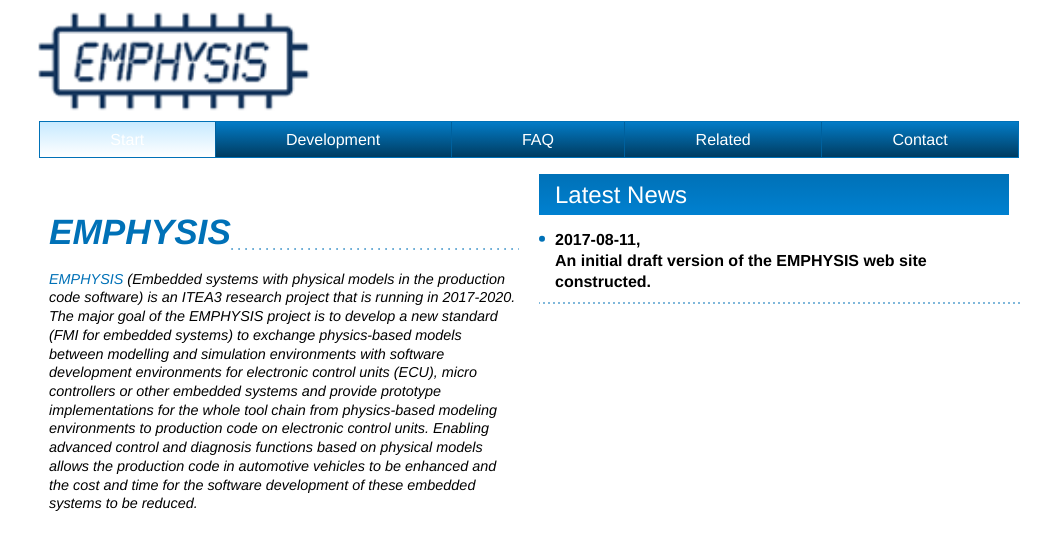
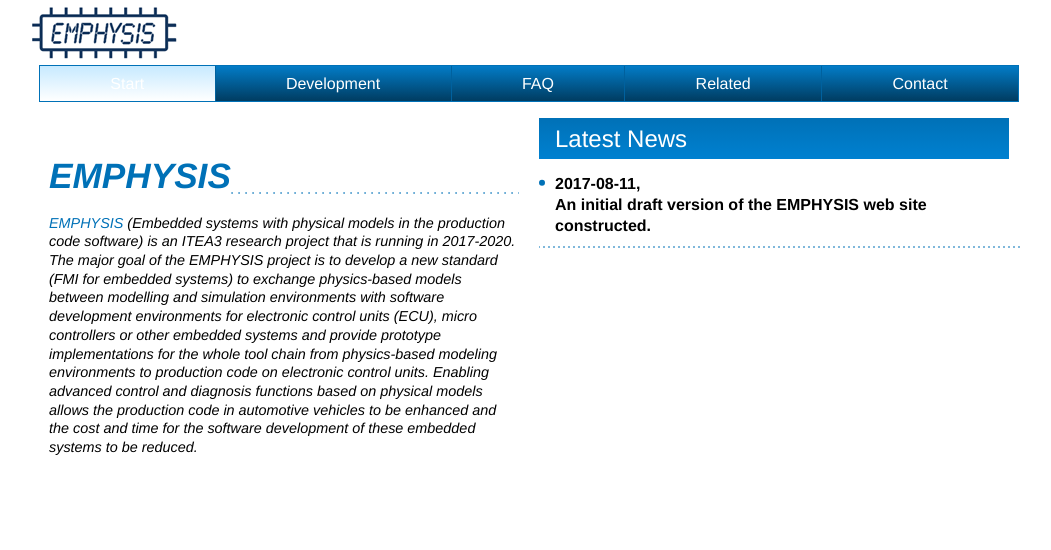
Before and after one commit to EMPHYSIS/EMPHYSIS.github.io, a Jekyll site: the page built from pages/index.html, in a window 1280 px wide. Shown: the top 550 px of the page, without its empty margins (111-1162 px from the left). Built offline with Jekyll 4.4.1, drawn with Linux system fonts in a browser that asks for light colours.

Commit message:
Formatting improved

```diff
--- a/_sass/components/site-logo.scss
+++ b/_sass/components/site-logo.scss
@@ -1,10 +1,10 @@
 .site-logo {
-  width: 300px;
+  width: auto;
   height: auto;
   margin-left: -15px;
 
   &-img {
-    width: 100%;
+    width: auto;
     height: auto;
   }
 }
```
